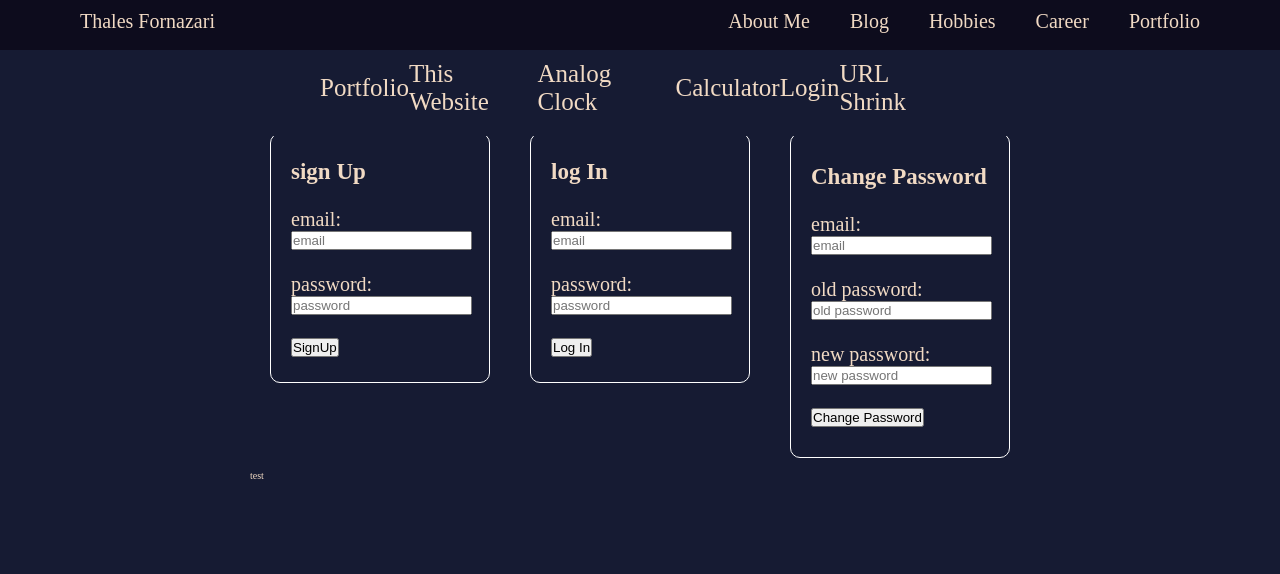
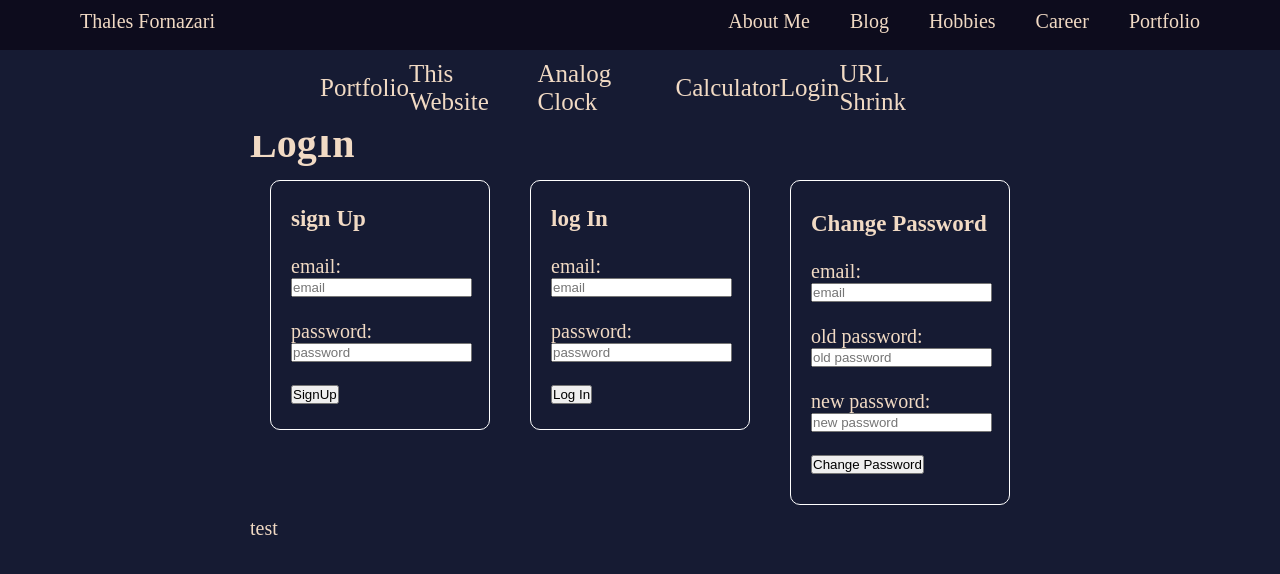
Before and after one commit to thalfor/websiteFrontend, a React (Vite) app: page /DevProjectsEng/DevProjectsLoginEng in a window 1280 px wide. Shown: the top 574 px of the page. Built offline with nearby package versions, Linux system fonts and the light colour scheme; a web font is replaced by a local one.

Commit message:
updating Login description

```diff
--- a/src/pages/devProjectsEng/login/index.jsx
+++ b/src/pages/devProjectsEng/login/index.jsx
@@ -8,6 +8,7 @@ export function DevProjectsLoginEng(){
     <div>
     <MenuProject />
     <Container>
+      <h1>LogIn</h1>
       <Login />
       test
     </Container>
--- a/src/pages/devProjectsEng/login/styles.js
+++ b/src/pages/devProjectsEng/login/styles.js
@@ -4,6 +4,7 @@ import styled from 'styled-components';
 export const Container = styled.div`
 
   padding: 12rem 25rem 5rem 25rem;
+  font-size: 2rem;
 
 `;
 //
```
